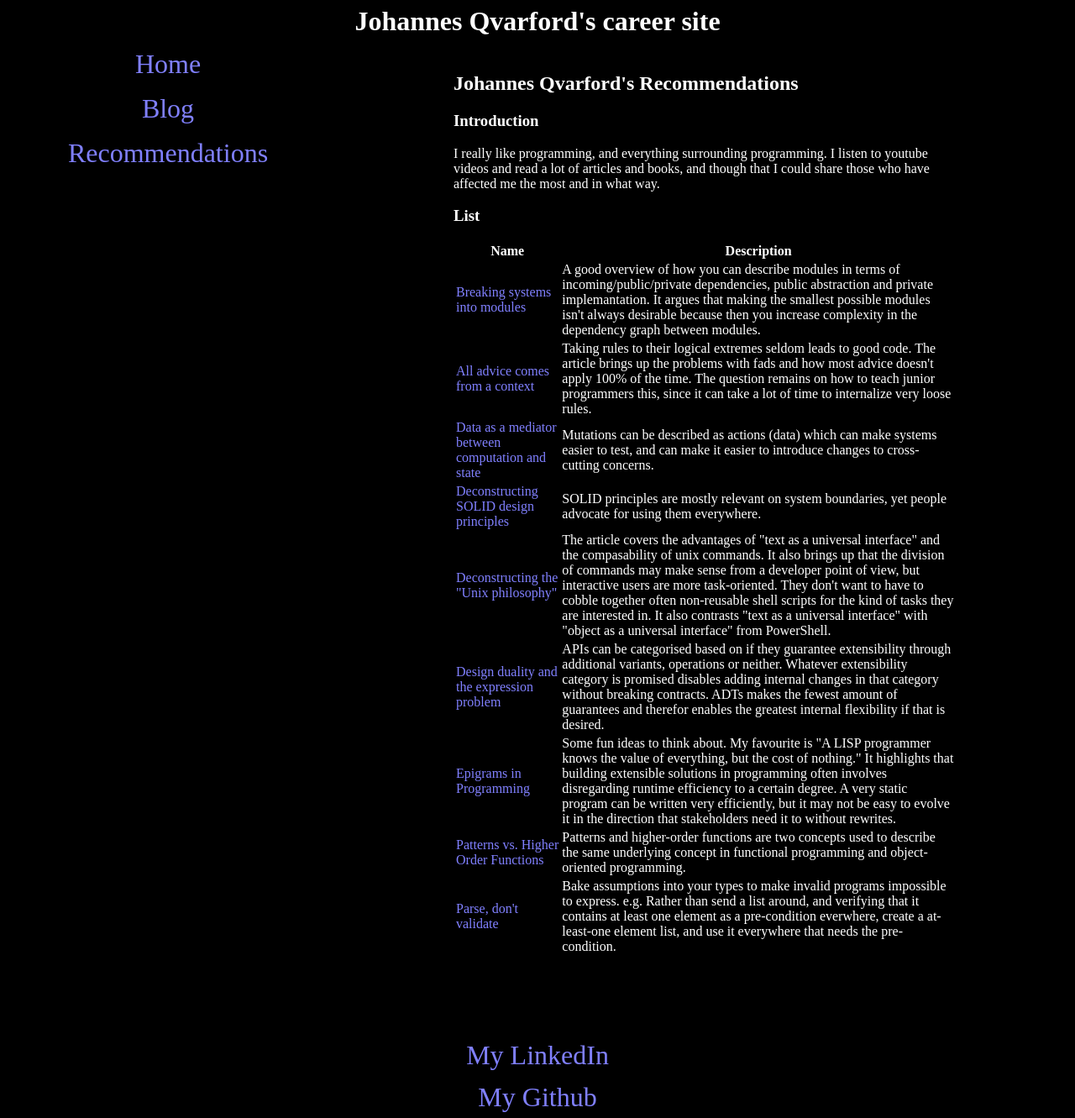
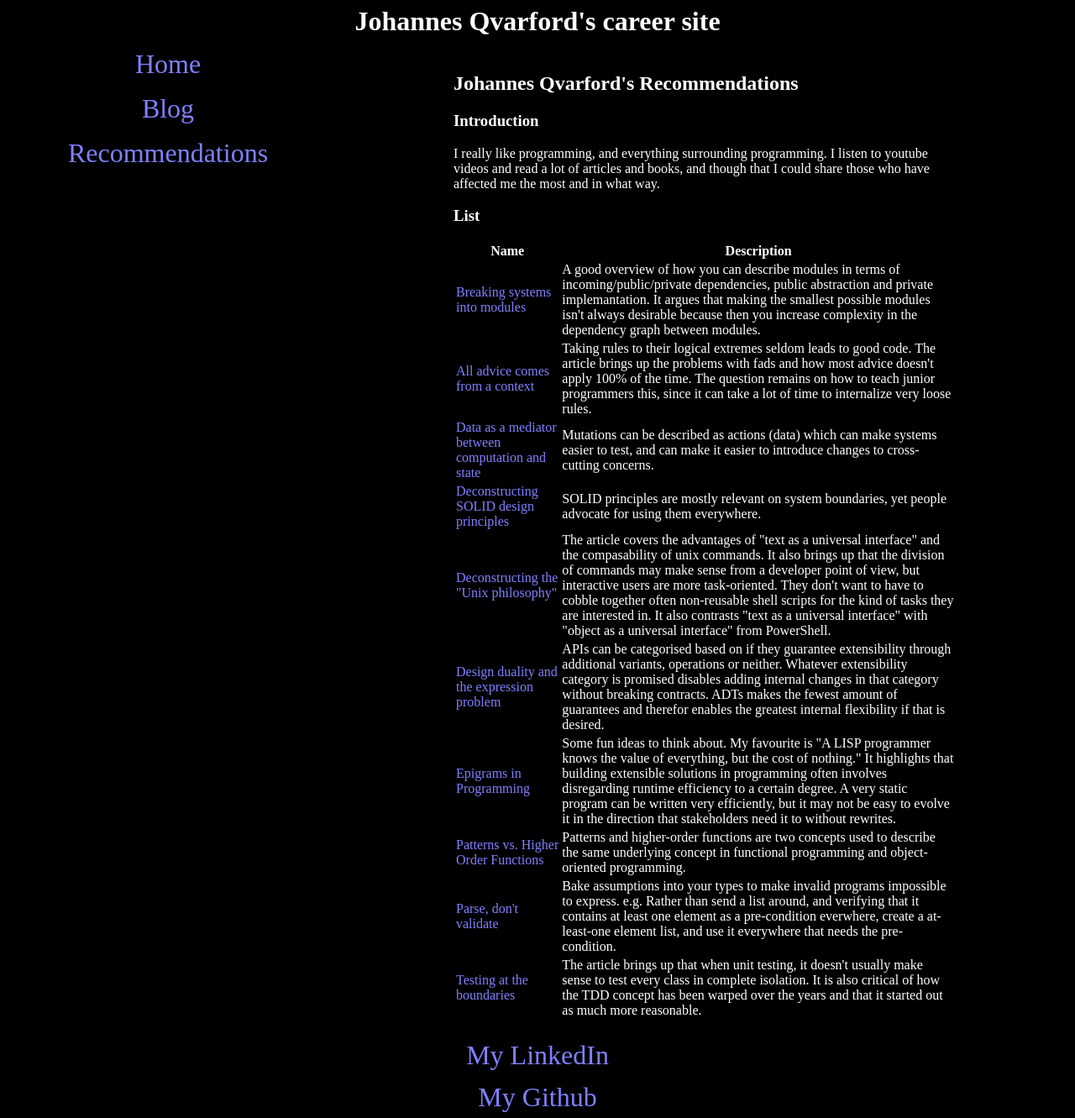
Before and after one commit to johannes-qvarford/johannes-qvarford.github.io, a Jekyll site: the page built from recommendations/index.html, in a window 1280 px wide. Shown: the whole page at 84% size. Built offline with Jekyll 4.4.1, drawn with Linux system fonts in a browser that asks for light colours.

Commit message:
Testing at the boundaries

```diff
--- a/recommendations/index.html
+++ b/recommendations/index.html
@@ -53,6 +53,11 @@ recommendations:
       Bake assumptions into your types to make invalid programs impossible to express.
       e.g. Rather than send a list around, and verifying that it contains at least one element as a pre-condition everwhere,
       create a at-least-one element list, and use it everywhere that needs the pre-condition.
+  - name: Testing at the boundaries
+    link: https://www.tedinski.com/2019/03/19/testing-at-the-boundaries.html
+    review: |
+      The article brings up that when unit testing, it doesn't usually make sense to test every class in complete isolation.
+      It is also critical of how the TDD concept has been warped over the years and that it started out as much more reasonable.
 ---
 <!--
   - name:
@@ -91,9 +96,6 @@ review: |
 <!--
   TODO:
 
-
-https://lexi-lambda.github.io/blog/2019/11/05/parse-don-t-validate/
-https://www.tedinski.com/2019/03/19/testing-at-the-boundaries.html
 https://www.tedinski.com/2018/10/09/relationship-induction-and-tests.html
 https://www.parsonsmatt.org/2017/10/11/type_safety_back_and_forth.html
 https://www.tedinski.com/2018/12/05/types-as-design-tool.html
```
